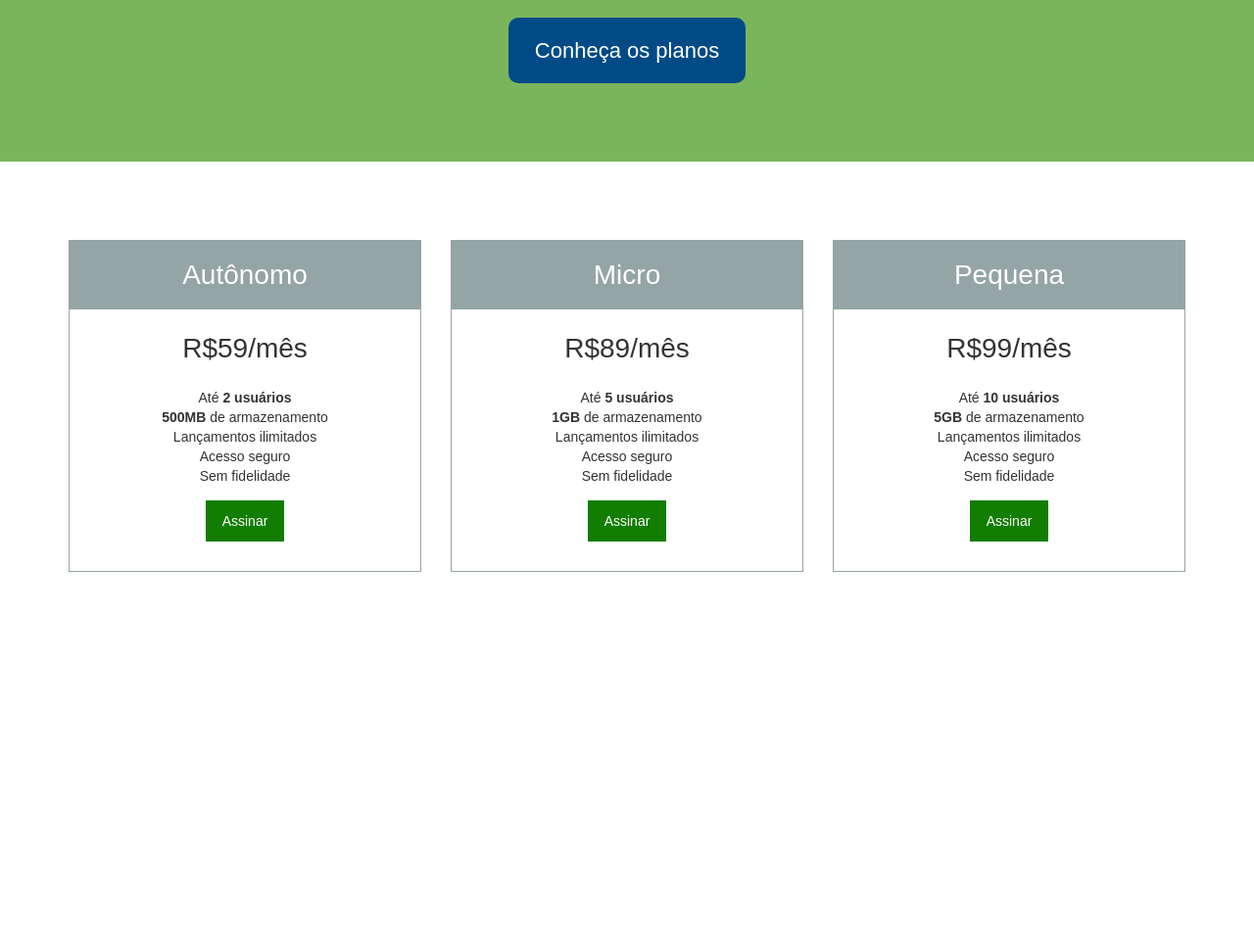
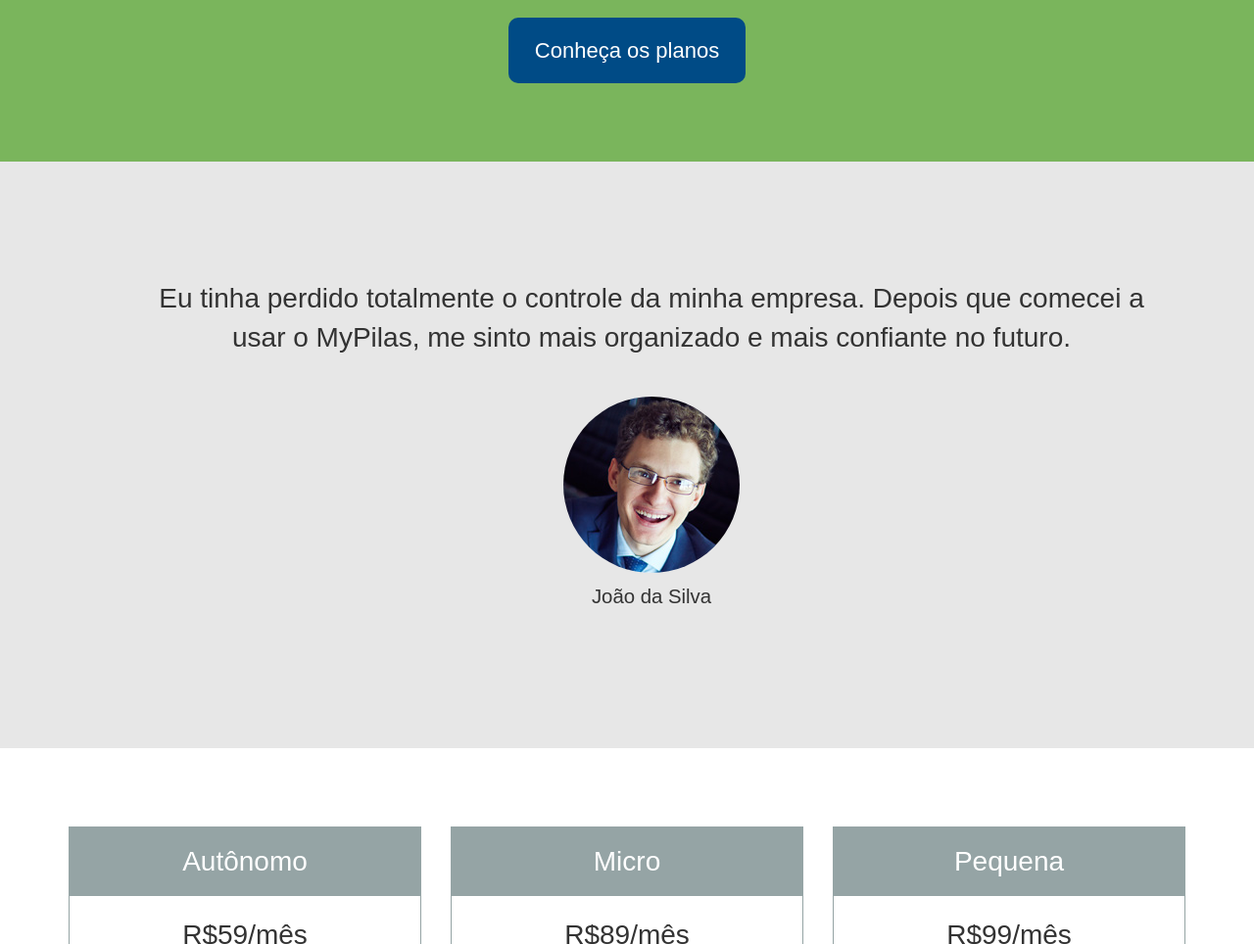
Before and after one commit to marciowillian/MyPilas, a plain HTML site: page index.html in a window 1280 px wide. Shown: the part 422-1386 px from the top of the page at 98% size. Before the commit the page ends 1086 px from the top, so only its background shows below. Drawn offline with Linux system fonts and the light colour scheme.

Commit message:
D - index - Criando sessão de comentário de cliente

```diff
--- a/css/componentes.css
+++ b/css/componentes.css
@@ -118,3 +118,43 @@
         font-size: 2.2rem;
     }
 }
+
+
+/*------------*\
+    DEPOIMENTO
+\*------------*/
+.depoimento {
+    font-size: 2.2rem;
+}
+
+@media(min-width: 992px) {
+    .depoimento {
+        padding-left: 10px;
+        padding-right: 10px;
+
+        font-size: 2.8rem;
+    }
+}
+
+.depoimento > blockquote {
+    margin: 0;
+    padding: 0 60px;
+
+    text-align: center;
+    font-size: 1em;
+}
+
+.depoimento__autor {
+    margin-top: 40px;
+
+    text-align: center;
+    font-size: 0.7272em;
+}
+
+.depoimento__autor > img {
+    border-radius: 50%;
+}
+
+.depoimento__autor > p {
+    margin-top: 10px;
+}
--- a/css/layout.css
+++ b/css/layout.css
@@ -15,3 +15,8 @@
     padding: 80px 0;
     background-color: #7ab55c;
 }
+
+.layout-depoimento {
+    padding: 80px;
+    background-color: #e7e7e7;
+}
--- a/index.html
+++ b/index.html
@@ -34,6 +34,22 @@
             </div>
         </div>
     </section>
+
+    <div class="layout-depoimento">
+        <div class="container">
+            <di class="depoimento">
+                <blockquote>
+                    Eu tinha perdido totalmente o controle da minha empresa.
+                    Depois que comecei a usar o MyPilas, me sinto mais organizado e mais confiante no futuro.
+                </blockquote>
+
+                <div class="depoimento__autor">
+                    <img src="imagens/joao-da-silva.jpg" width="180px" height="180px" alt="João da Silva">
+                    <p>João da Silva</p>
+                </div>
+            </di>
+        </div>
+    </div>
 
     <div id="planos" class="layout-planos">
         <div class="container">
```
Also changed, not shown: imagens/joao-da-silva.jpg (added).
